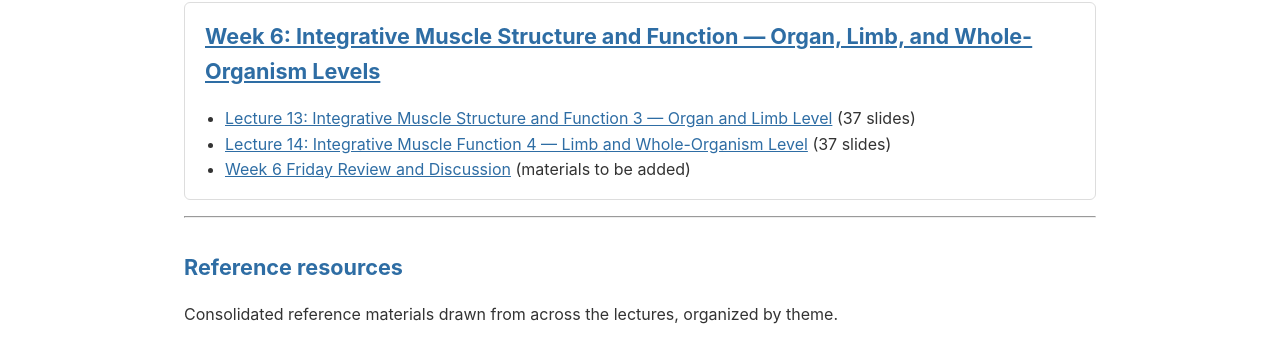
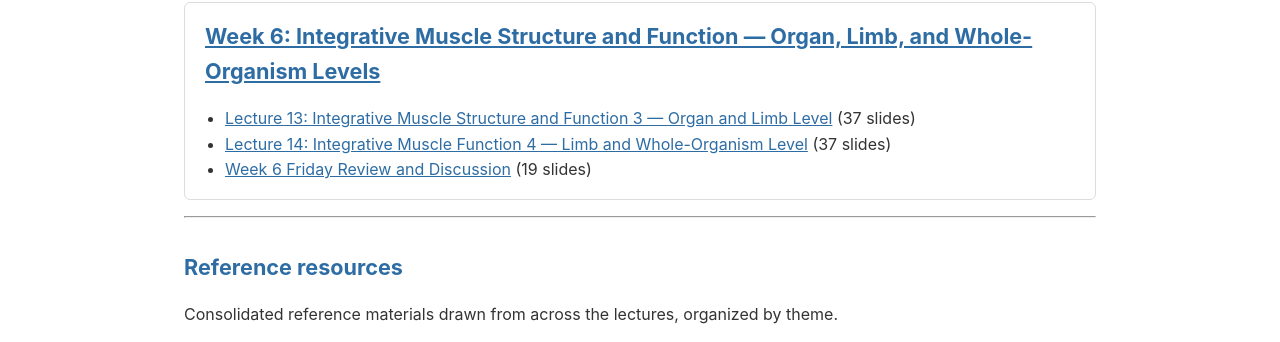
Before and after one commit to MADaley/E183_ExercisePhysiology, a Jekyll site: the page built from index.md, in a window 1280 px wide. Shown: the part 1390-1732 px from the top of the page. Built offline with Jekyll 4.4.1, drawn with Linux system fonts in a browser that asks for light colours.

Commit message:
Update Week 6 Friday review entry on main page with slide count
Co-Authored-By: Claude Opus 4.7 (1M context) <noreply@anthropic.com>

```diff
--- a/index.md
+++ b/index.md
@@ -73,7 +73,7 @@ These study guides follow each lecture **slide-by-slide** in sequence, showing e
 
 - [Lecture 13: Integrative Muscle Structure and Function 3 — Organ and Limb Level]({{ '/week06/lecture13-muscle-organ-limb' | relative_url }}) (37 slides)
 - [Lecture 14: Integrative Muscle Function 4 — Limb and Whole-Organism Level]({{ '/week06/lecture14-muscle-whole-organism' | relative_url }}) (37 slides)
-- [Week 6 Friday Review and Discussion]({{ '/week06/friday-review' | relative_url }}) (materials to be added)
+- [Week 6 Friday Review and Discussion]({{ '/week06/friday-review' | relative_url }}) (19 slides)
 
 </div>
 
```
